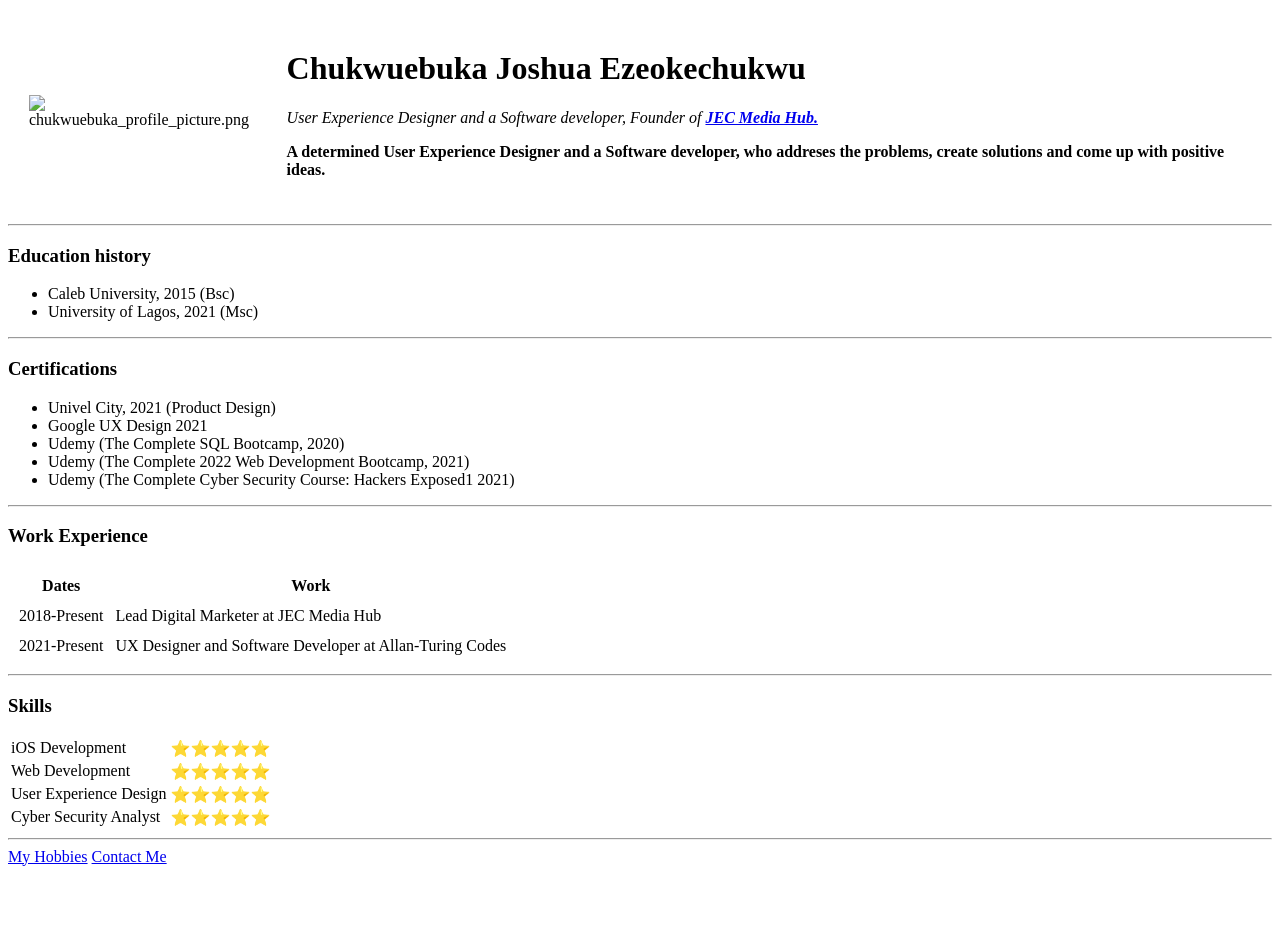
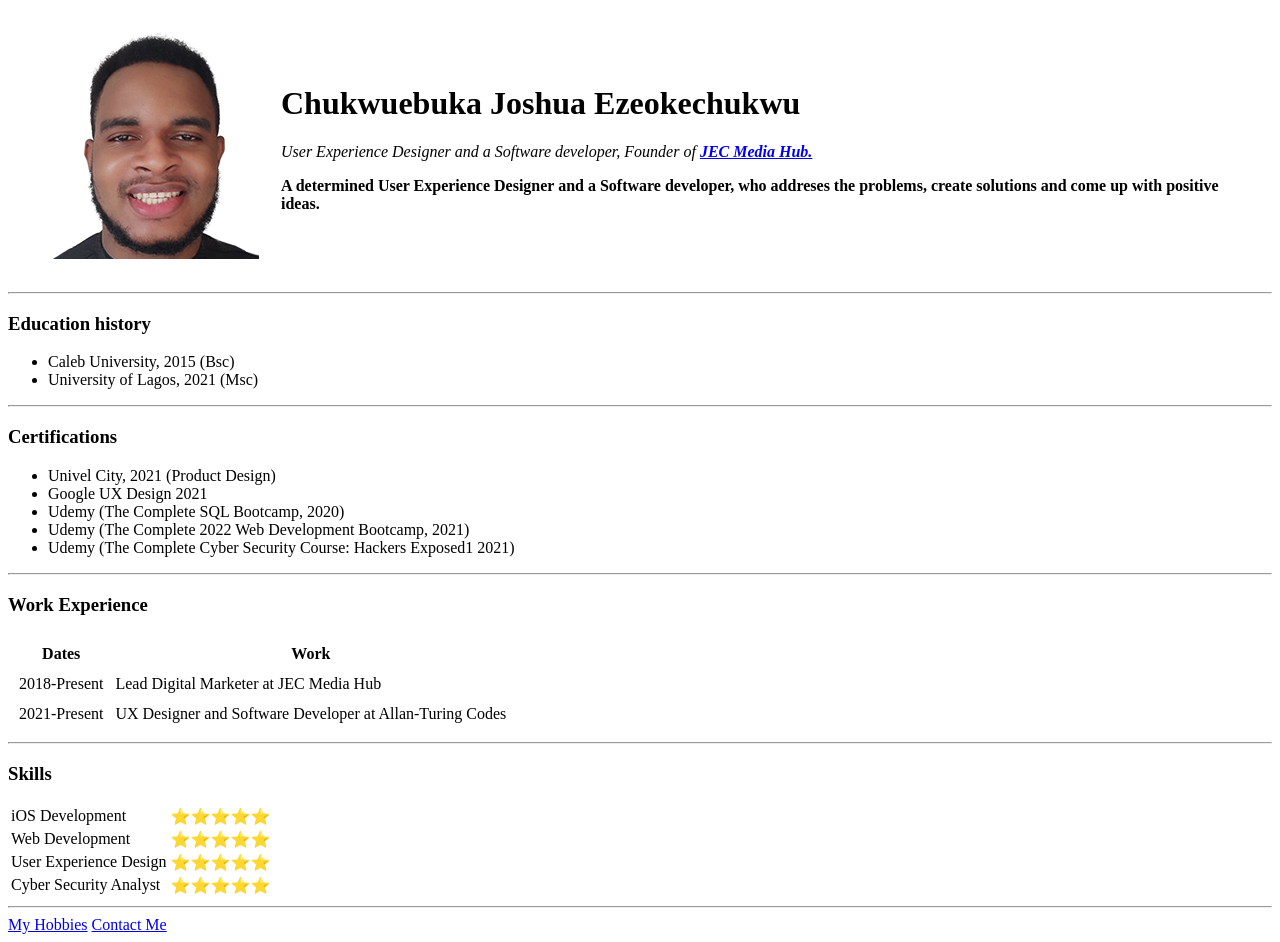
Before and after one commit to Ebuka500/Ebuka-CV, a plain HTML site: page index.html in a window 1280 px wide. Before the commit the page ends 874 px from the top, so only its background shows below. Drawn offline with Linux system fonts and the light colour scheme.

Commit message:
Update index.html

```diff
--- a/index.html
+++ b/index.html
@@ -7,7 +7,7 @@
      <body>
        <table cellspacing="20">
          <tr>
-           <td><img src="chukwuebuka_profile_picture.png\chukwuebuka_profile_picture.png" alt="chukwuebuka_profile_picture.png"></td>
+           <td><img src="chukwuebuka_profile_picture.png" alt="chukwuebuka profile picture"></td>
             <td><h1>Chukwuebuka Joshua Ezeokechukwu</h1>
             <p><em>User Experience Designer and a Software developer, Founder of <strong><a href="https://nigeria24.me/jec-media-hub">JEC Media Hub.</a></em></p>
             <p>A determined User Experience Designer and a Software developer, who addreses the problems, create solutions and come up with positive ideas.</p></td>
```
